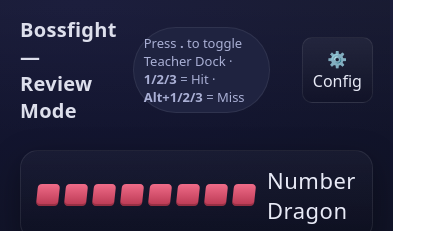
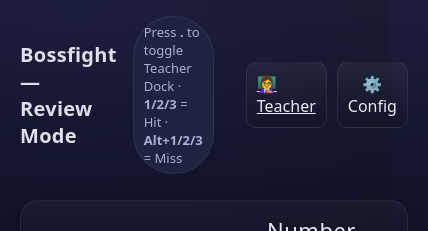
Before and after one commit to sandeand001/classroom-boss-fight, a plain HTML site: page index.html in a window 390 px wide. Shown: the top 231 px of the page, 428 px wide, since content can reach past the window. Drawn offline with Linux system fonts and the light colour scheme; no server answers.

Commit message:
feat(ui): add Teacher link to header for Pages/mobile access

```diff
--- a/index.html
+++ b/index.html
@@ -132,6 +132,7 @@
       <div class="chips">
         <span class="pill" id="qChip" hidden>Q: <strong id="qNum">1</strong></span>
         <span class="pill" id="timerChip" hidden>⏱ <strong id="timerText">00:00</strong></span>
+        <a class="btn" href="teacher.html" target="_blank" rel="noopener" title="Open Teacher Dock (mobile)">👩‍🏫 Teacher</a>
         <button class="btn" id="btnConfig" title="Configure (G)">⚙️ Config</button>
       </div>
     </header>
```
